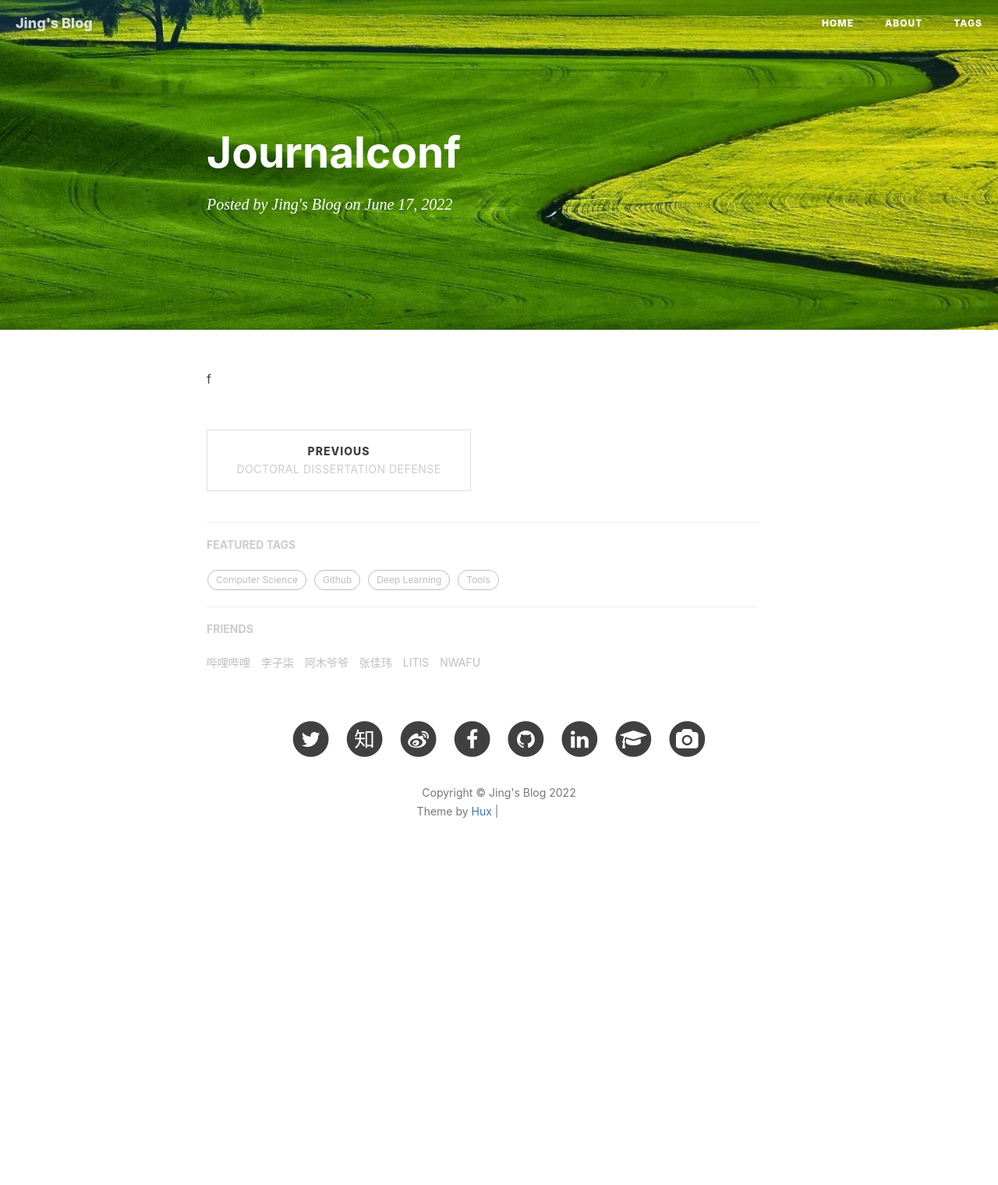
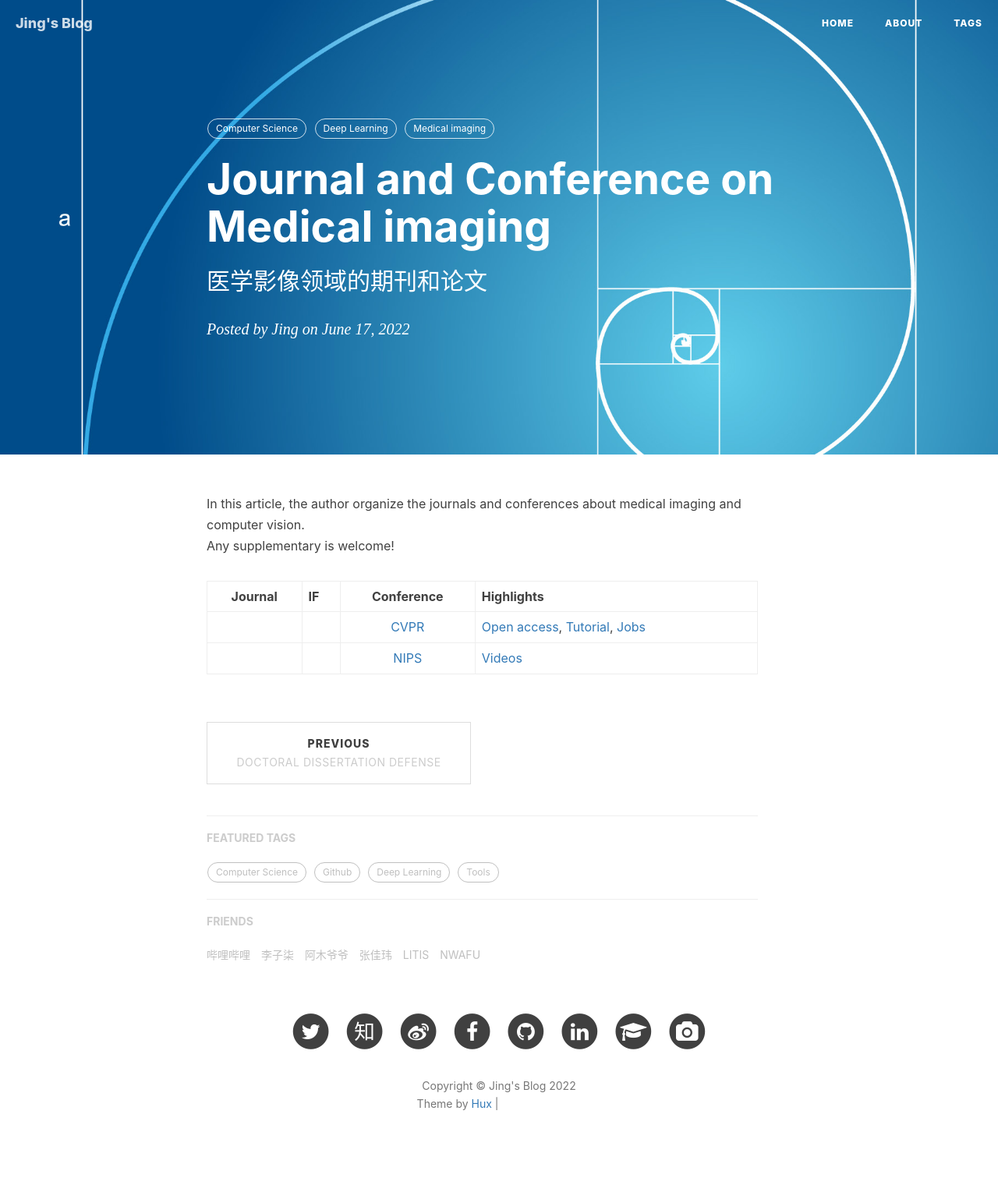
Before and after one commit to jizhang02/jizhang02.github.io, a Jekyll site: the page built from _posts/2022-06-17-journalconf.markdown, in a window 1280 px wide. Shown: the whole page at 78% size. Built offline with Jekyll 4.4.1, drawn with Linux system fonts in a browser that asks for light colours; nearby versions of some CDN libraries; our own code applies the rules of GitHub Pages for plain Markdown files; a script that is not in the unit is left out; comment, search, counter and statistics services are not loaded; before the commit the page ends 1145 px from its top, so only the background shows below that; grey boxes are pictures that could not be loaded.

Commit message:
Update 2022-06-17-journalconf.markdown

```diff
--- a/_posts/2022-06-17-journalconf.markdown
+++ b/_posts/2022-06-17-journalconf.markdown
@@ -1 +1,21 @@
-f
+---
+layout:     post
+title:      "Journal and Conference on Medical imaging"
+subtitle:   "医学影像领域的期刊和论文"
+date:       2022-06-17 14:36:00
+author:     "Jing"
+header-img: "img/post-bg.jpg"
+tags:
+    - Computer Science
+    - Deep Learning
+    - Medical imaging
+---
+
+
+In this article, the author organize the journals and conferences about medical imaging and computer vision.
+Any supplementary is welcome!
+
+| Journal |IF| Conference  |Highlights|
+| :----:  | ---- | :----:  | ---- |
+|            |        | [CVPR](https://www.thecvf.com/)      |[Open access](https://openaccess.thecvf.com/menu), [Tutorial](https://cvpr2022.thecvf.com/tutorial-list), [Jobs](https://cvpr2022.thecvf.com/jobs) |
+|         |          | [NIPS](https://nips.cc/)        |[Videos](https://videos.neurips.cc/)|
```
